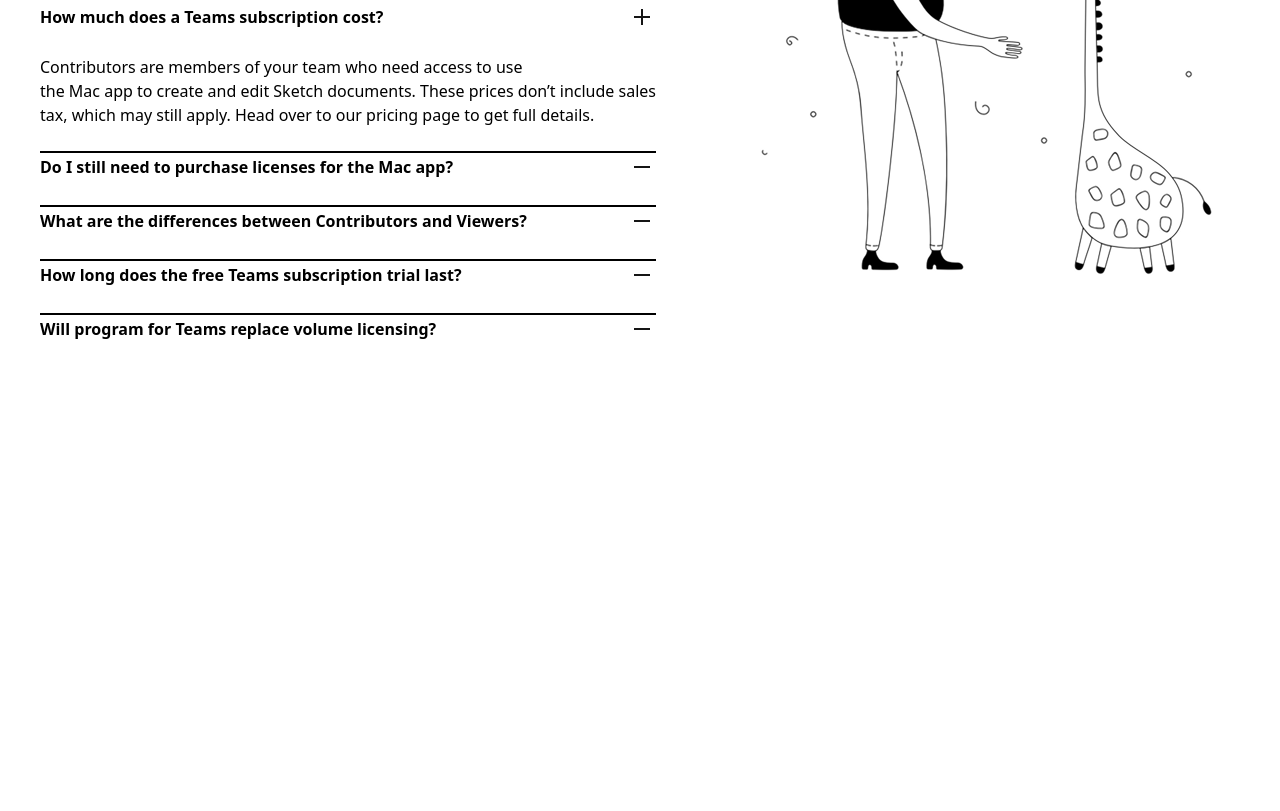
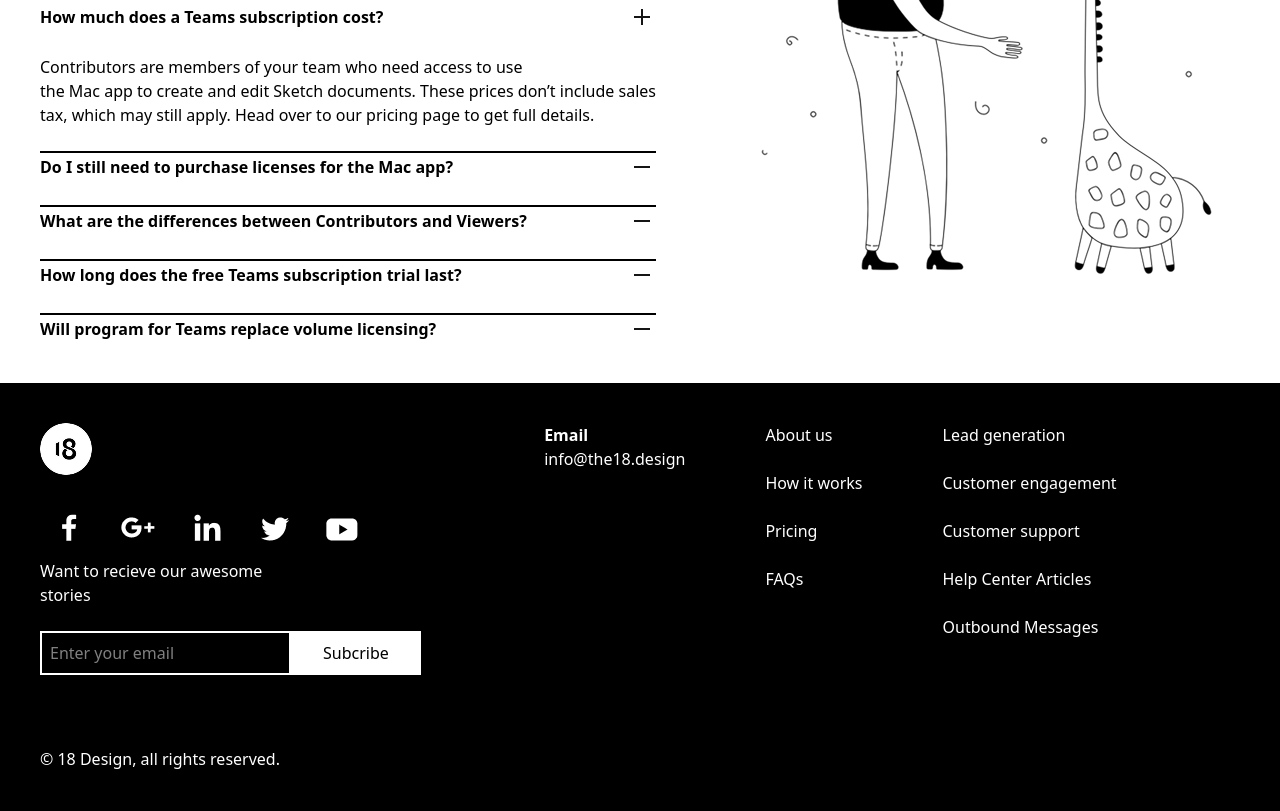
Before and after one commit to rahmonovvohid19999-web/Exam, a website: page index.html in a window 1280 px wide. Shown: the part 4630-5441 px from the top of the page. Before the commit the page ends 5013 px from the top, so only its background shows below. Drawn offline with Linux system fonts and the light colour scheme.

Commit message:
end commit

```diff
--- a/index.html
+++ b/index.html
@@ -217,19 +217,19 @@
             <p>Contributors are members of your team who need access to use </p>
             <p>the Mac app to create and edit Sketch documents. These prices don’t include sales </p>
             <p>tax, which may still apply. Head over to our pricing page to get full details.</p><br>
-             <div class="flex items-center  justify-between font-bold  border-t-2 ">
+            <div class="flex items-center  justify-between font-bold  border-t-2 ">
                 <h1>Do I still need to purchase licenses for the Mac app?</h1>
                 <img src="./images/i_minus.png" alt="">
             </div><br>
-             <div class="flex items-center justify-between font-bold border-t-2 ">
+            <div class="flex items-center justify-between font-bold border-t-2 ">
                 <h1>What are the differences between Contributors and Viewers?</h1>
                 <img src="./images/i_minus.png" alt="">
             </div><br>
-             <div class="flex items-center justify-between font-bold border-t-2 ">
+            <div class="flex items-center justify-between font-bold border-t-2 ">
                 <h1>How long does the free Teams subscription trial last?</h1>
                 <img src="./images/i_minus.png" alt="">
             </div><br>
-             <div class="flex items-center justify-between font-bold border-t-2 ">
+            <div class="flex items-center justify-between font-bold border-t-2 ">
                 <h1>Will program for Teams replace volume licensing?</h1>
                 <img src="./images/i_minus.png" alt="">
             </div>
@@ -247,7 +247,59 @@
         </div>
 
     </section>
+    <footer class="bg-black text-white p-10">
+        <div class="max-w-7xl mx-auto flex flex-col lg:flex-row justify-between">
+            <div>
+                <img src="./images/Oval 3.png" alt=""><br>
+                <div class="flex gap-2">
+                    <img src="./images/social_fb (1).png" alt="">
+                    <img src="./images/social_gl.png" alt="">
+                    <img src="./images/social_in.png" alt="">
+                    <img src="./images/social_tw.png" alt="">
+                    <img src="./images/social_yt.png" alt="">
+                </div>
+                <div class="hidden lg:block">
+                    <p>Want to recieve our awesome </p>
+                    <p>stories</p><br>
+                    <div class="flex">
+                        <input class="border-solid border-2 p-2 text-white border-white" placeholder="Enter your email"
+                            type="email">
+                        <button class="bg-white text-black px-8 py-2">Subcribe</button>
+                    </div><br><br><br>
+                </div>
+                <p class="hidden lg:block">© 18 Design, all rights reserved.</p>
+            </div>
+            <div class="text-white flex flex-col lg:flex-row gap-20 ">
+                <div>
+                    <h1 class="font-bold">Email</h1>
+                    <p>info@the18.design</p>
+                </div>
+                <ul>
+                    <li>About us</li><br>
+                    <li>How it works</li><br>
+                    <li>Pricing</li><br>
+                    <li>FAQs</li>
+                </ul>
+                <ul>
+                    <li>Lead generation</li><br>
+                    <li>Customer engagement</li><br>
+                    <li>Customer support</li><br>
+                    <li>Help Center Articles</li><br>
+                    <li>Outbound Messages</li>
+                </ul>
 
+            </div><br>
+            <div class="lg:hidden">
+                    <p class="text-white text-2xl font-bold">Want to recieve our awesome stories </p><br>
+                    <div class="flex">
+                        <input class="border-solid border-2 p-2 text-white border-white" placeholder="Enter your email"
+                            type="email">
+                        <button class="bg-white text-black px-8 py-2">Subcribe</button>
+                    </div><br><br><br>
+                </div>
+        </div>
+          <p class=" lg:hidden">© 18 Design, all rights reserved.</p>
+    </footer>
 </body>
 
 </html>
```
Also changed, not shown: images/Oval 3.png (added), images/social_fb (1).png (added), images/social_gl.png (added), images/social_in.png (added), images/social_tw.png (added), images/social_yt.png (added), src/output.css.
